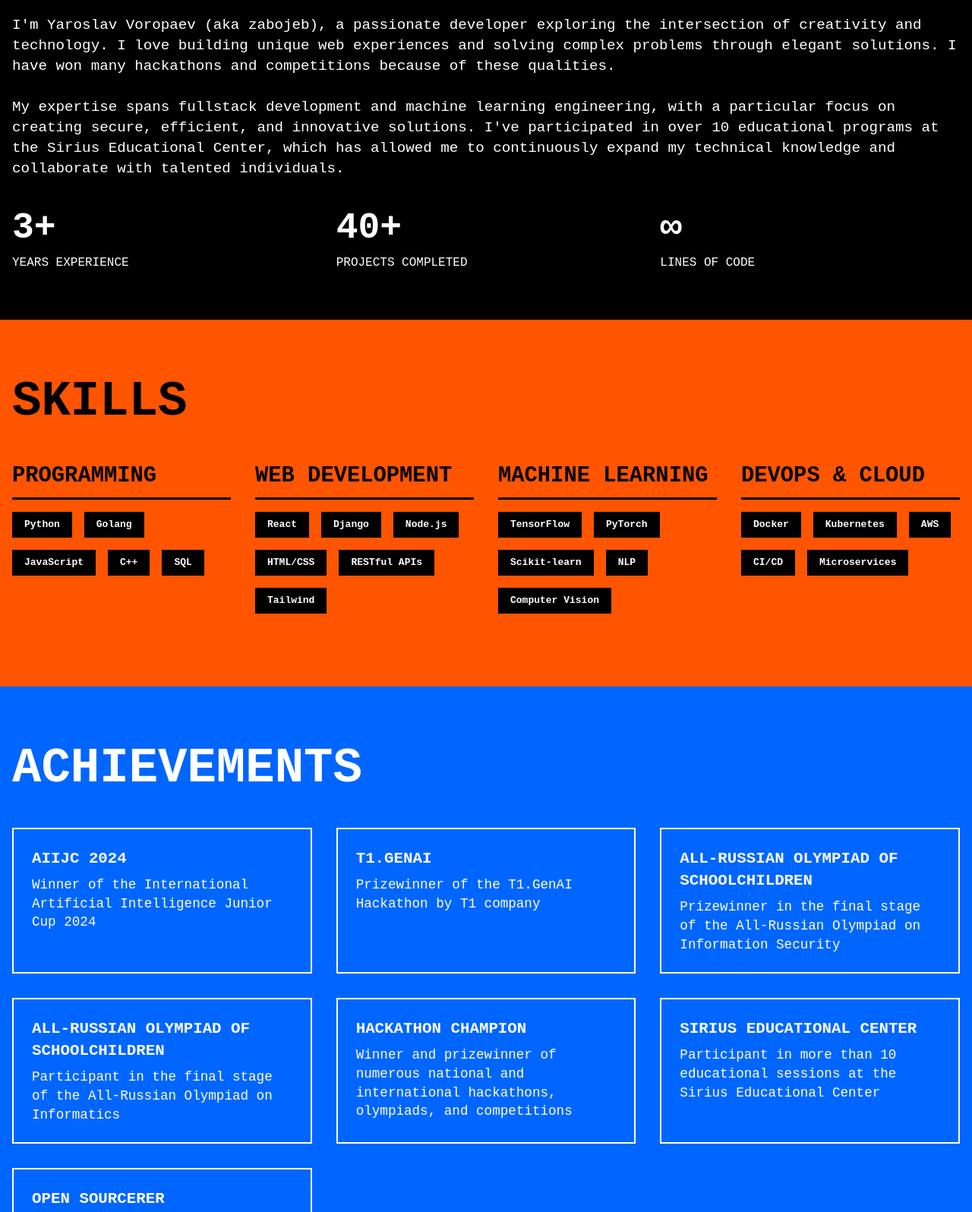
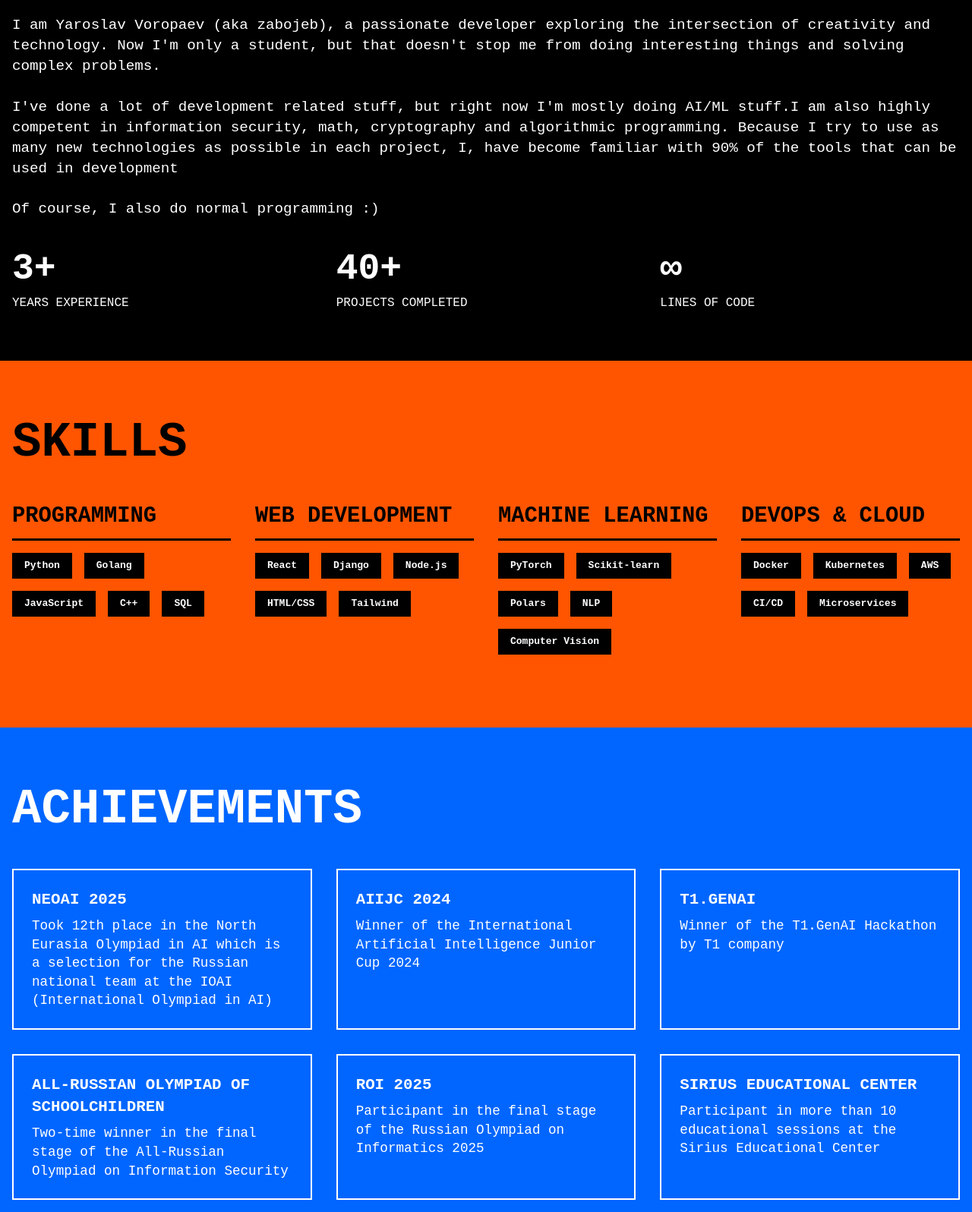
Before and after one commit to zabojeb/official.zabojeb.ru, a plain HTML site: page index.html in a window 1280 px wide. Shown: the part 640-2236 px from the top of the page at 76% size. Drawn offline with Linux system fonts and the light colour scheme.

Commit message:
Remove cringe

```diff
--- a/index.html
+++ b/index.html
@@ -90,21 +90,22 @@
           <div class="about-content">
             <div class="about-text">
               <p>
-                I'm Yaroslav Voropaev (aka zabojeb), a passionate developer
-                exploring the intersection of creativity and technology. I love
-                building unique web experiences and solving complex problems
-                through elegant solutions. I have won many hackathons and
-                competitions because of these qualities.
+                I am Yaroslav Voropaev (aka zabojeb), a passionate developer
+                exploring the intersection of creativity and technology. Now I'm
+                only a student, but that doesn't stop me from doing interesting
+                things and solving complex problems.
               </p>
               <br />
               <p>
-                My expertise spans fullstack development and machine learning
-                engineering, with a particular focus on creating secure,
-                efficient, and innovative solutions. I've participated in over
-                10 educational programs at the Sirius Educational Center, which
-                has allowed me to continuously expand my technical knowledge and
-                collaborate with talented individuals.
+                I've done a lot of development related stuff, but right now I'm
+                mostly doing AI/ML stuff.I am also highly competent in
+                information security, math, cryptography and algorithmic
+                programming. Because I try to use as many new technologies as
+                possible in each project, I, have become familiar with 90% of
+                the tools that can be used in development
               </p>
+              <br />
+              <p>Of course, I also do normal programming :)</p>
             </div>
           </div>
           <div class="stats">
@@ -146,16 +147,15 @@
                 <div class="skill-item">Django</div>
                 <div class="skill-item">Node.js</div>
                 <div class="skill-item">HTML/CSS</div>
-                <div class="skill-item">RESTful APIs</div>
                 <div class="skill-item">Tailwind</div>
               </div>
             </div>
             <div class="skill-category">
               <h3 class="skill-category-title">Machine Learning</h3>
               <div class="skill-list">
-                <div class="skill-item">TensorFlow</div>
                 <div class="skill-item">PyTorch</div>
                 <div class="skill-item">Scikit-learn</div>
+                <div class="skill-item">Polars</div>
                 <div class="skill-item">NLP</div>
                 <div class="skill-item">Computer Vision</div>
               </div>
@@ -180,6 +180,14 @@
           <h2 class="section-title">ACHIEVEMENTS</h2>
           <div class="achievement-list">
             <div class="achievement-item">
+              <div class="achievement-title">NEOAI 2025</div>
+              <p>
+                Took 12th place in the North Eurasia Olympiad in AI which is a
+                selection for the Russian national team at the IOAI
+                (International Olympiad in AI)
+              </p>
+            </div>
+            <div class="achievement-item">
               <div class="achievement-title">AIIJC 2024</div>
               <p>
                 Winner of the International Artificial Intelligence Junior Cup
@@ -188,31 +196,22 @@
             </div>
             <div class="achievement-item">
               <div class="achievement-title">T1.GenAI</div>
-              <p>Prizewinner of the T1.GenAI Hackathon by T1 company</p>
+              <p>Winner of the T1.GenAI Hackathon by T1 company</p>
             </div>
             <div class="achievement-item">
               <div class="achievement-title">
                 All-Russian Olympiad of schoolchildren
               </div>
               <p>
-                Prizewinner in the final stage of the All-Russian Olympiad on
-                Information Security
+                Two-time winner in the final stage of the All-Russian Olympiad
+                on Information Security
               </p>
             </div>
             <div class="achievement-item">
-              <div class="achievement-title">
-                All-Russian Olympiad of schoolchildren
-              </div>
+              <div class="achievement-title">ROI 2025</div>
               <p>
-                Participant in the final stage of the All-Russian Olympiad on
-                Informatics
-              </p>
-            </div>
-            <div class="achievement-item">
-              <div class="achievement-title">Hackathon Champion</div>
-              <p>
-                Winner and prizewinner of numerous national and international
-                hackathons, olympiads, and competitions
+                Participant in the final stage of the Russian Olympiad on
+                Informatics 2025
               </p>
             </div>
             <div class="achievement-item">
```
